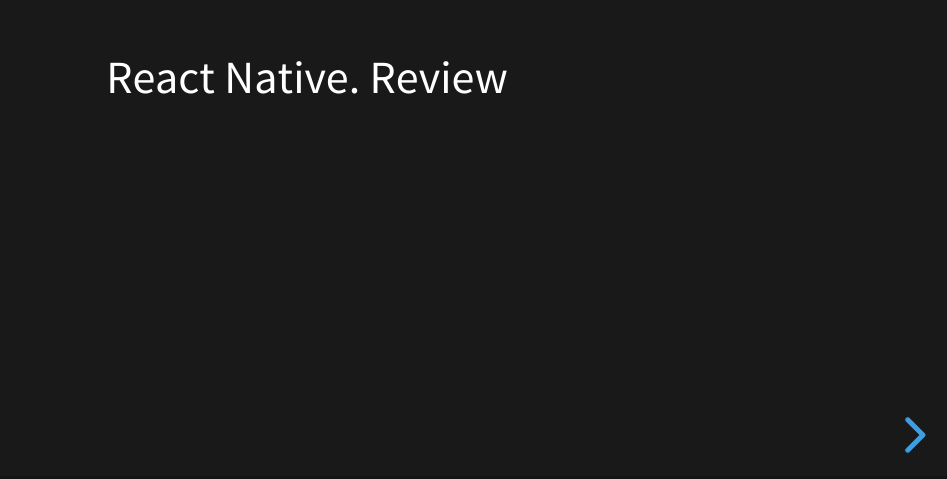
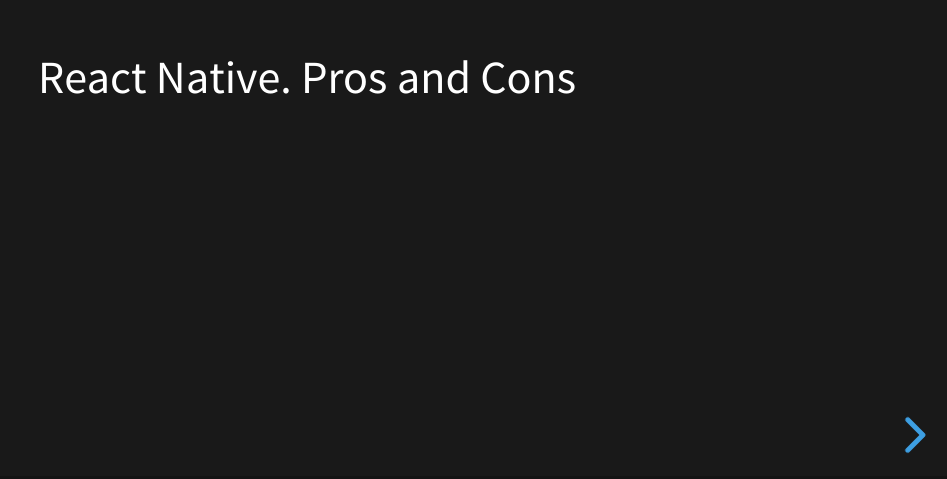
Before and after one commit to Jkhvatova/reveal.js-presentation, a website: page index.html in a window 1280 px wide. Shown: the part 321-800 px from the top of the page, without its empty margins (333-1280 px from the left). Drawn offline with Linux system fonts and the light colour scheme.

Commit message:
feat: start slide1

```diff
--- a/index.html
+++ b/index.html
@@ -18,9 +18,7 @@
 <body>
 	<div class="reveal">
 		<div class="slides">
-			<section>React Native.
-				Review
-			</section>
+			<section>React Native. Pros and Cons</section>
 			<section>Slide 2</section>
 		</div>
 	</div>
--- a/package.json
+++ b/package.json
@@ -10,7 +10,7 @@
   "scripts": {
     "test": "gulp test",
     "start": "gulp serve",
-    "build": "gulp build"g
+    "build": "gulp build"
   },
   "author": {
     "name": "Hakim El Hattab",
```
Also changed, not shown: 1 other file.
